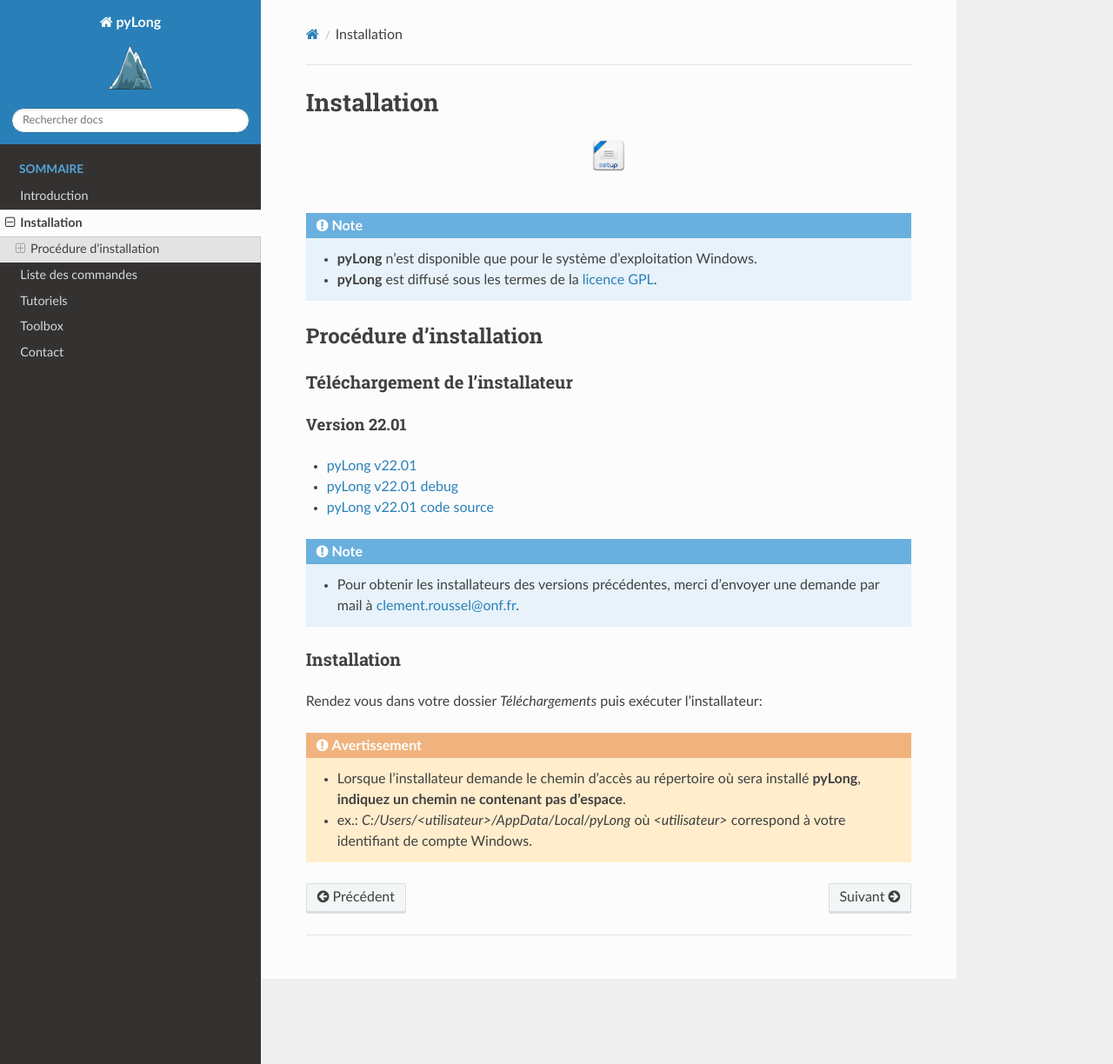
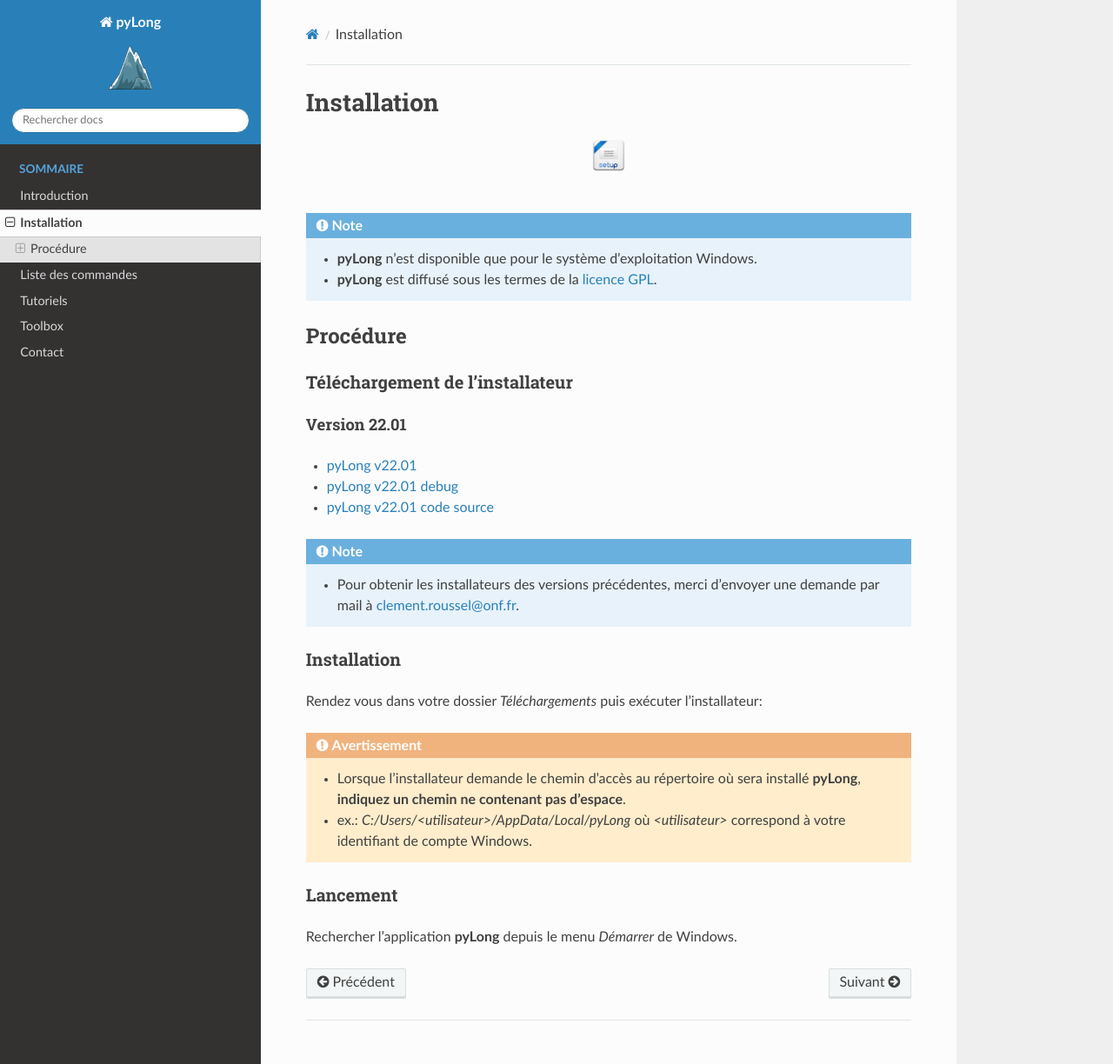
Before and after one commit to clementroussel/pyLong-doc, a Sphinx documentation site: the page built from docs/source/installation.rst, in a window 1280 px wide and 1224 px high. Shown: the whole window at 87% size. Built offline with Sphinx 7.4.7 and the Read the Docs theme 2.0.0, drawn with Linux system fonts in a browser that asks for light colours.

Commit message:
Update installation.rst

```diff
--- a/docs/source/installation.rst
+++ b/docs/source/installation.rst
@@ -13,8 +13,8 @@
 
 ..  _licence GPL:  https://fr.wikipedia.org/wiki/Licence_publique_g%C3%A9n%C3%A9rale_GNU
 
-Procédure d'installation
-========================
+Procédure
+=========
 
 Téléchargement de l'installateur
 --------------------------------
@@ -46,3 +46,9 @@
 .. warning::
    - Lorsque l'installateur demande le chemin d'accès au répertoire où sera installé **pyLong**, **indiquez un chemin ne contenant pas d'espace**.
    - ex.: *C:/Users/<utilisateur>/AppData/Local/pyLong* où *<utilisateur>* correspond à votre identifiant de compte Windows.
+
+
+Lancement
+---------
+
+Rechercher l'application **pyLong** depuis le menu *Démarrer* de Windows.
```
